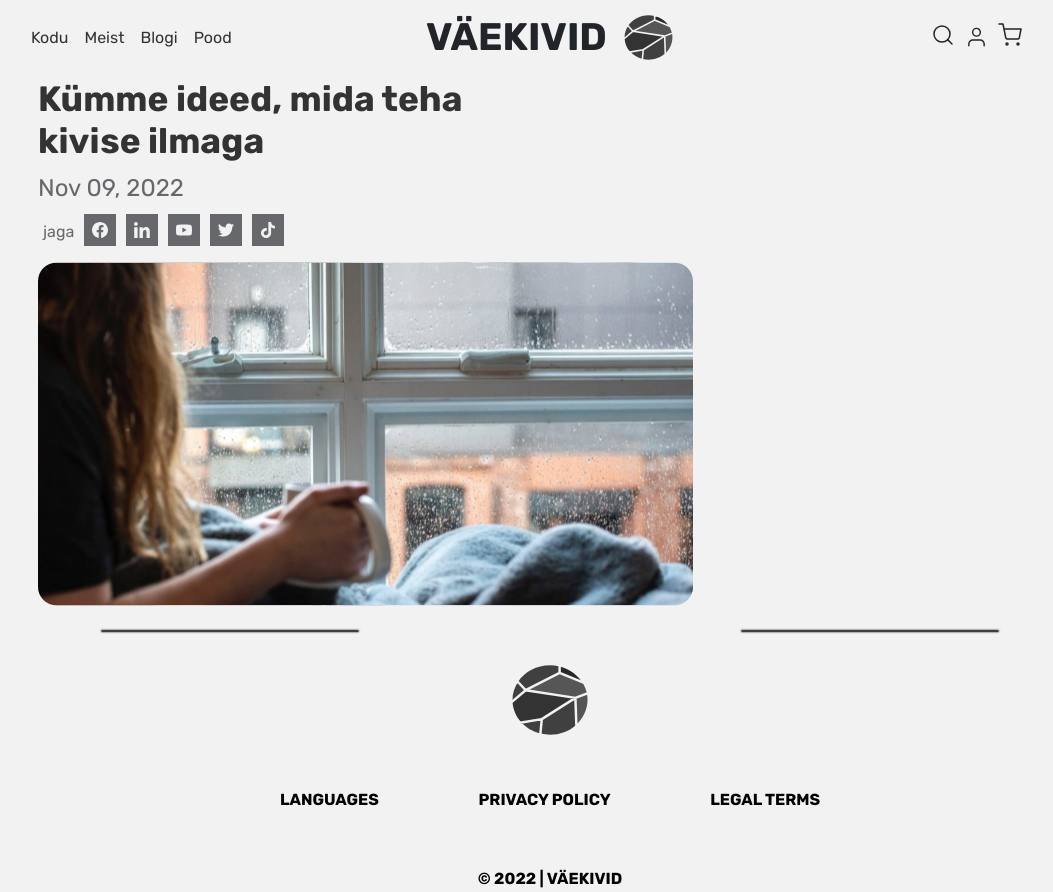
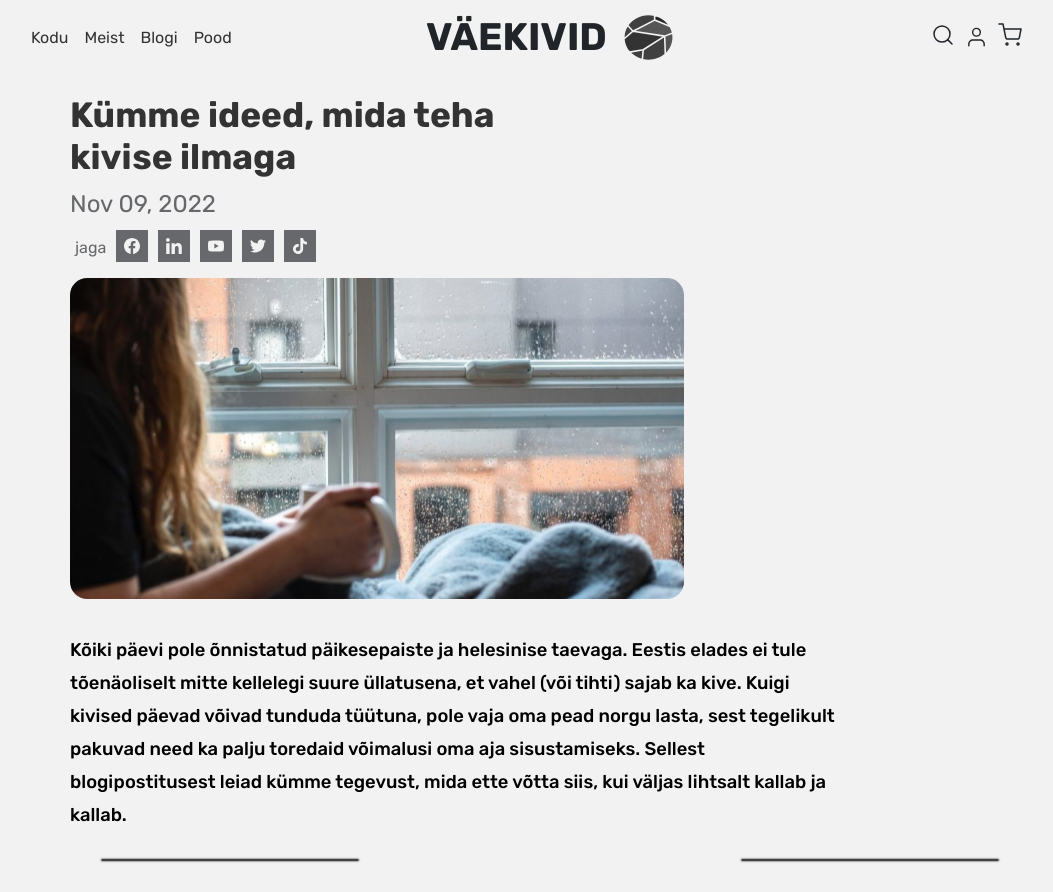
Before and after one commit to Tsarter/vaekivid, a React (Create React App) app: page /blogi in a window 1280 px wide. Shown: the top 892 px of the page, without its empty margins (90-1143 px from the left). Built offline with nearby package versions, Linux system fonts and the light colour scheme; the HTML template or start-up script is replaced by a standard one.

Commit message:
Added text paragraph to blog page.

```diff
--- a/src/pages/BlogPage.js
+++ b/src/pages/BlogPage.js
@@ -10,6 +10,7 @@ import SocialMediaButton from "../components/buttons/SocialMediaButton/SocialMed
 function BlogPage() {
 
     return (
+        <div className={classes.TopContainer}>
             <div className={classes.BlogPage}>
                 <h1 className={classes.title}>
                     Kümme ideed, mida teha kivise ilmaga
@@ -25,12 +26,19 @@ function BlogPage() {
                 </div>
                 <div className={classes.mainContent}>
                     <img src={kiviilm} alt="kivine ilm"/>
-
+                    <p>
+                    Kõiki päevi pole õnnistatud päikesepaiste ja helesinise taevaga. Eestis elades ei tule
+                    tõenäoliselt mitte kellelegi suure üllatusena, et vahel (või tihti) sajab ka kive. Kuigi kivised
+                    päevad võivad tunduda tüütuna, pole vaja oma pead norgu lasta, sest tegelikult pakuvad need ka
+                    palju toredaid võimalusi oma aja sisustamiseks. Sellest blogipostitusest leiad kümme tegevust,
+                    mida ette võtta siis, kui väljas lihtsalt kallab ja kallab.
+                    </p>
                 </div>
-
+            </div>
         </div>
 
 
     )
 }
+
 export default BlogPage;
--- a/src/pages/BlogPage.module.css
+++ b/src/pages/BlogPage.module.css
@@ -1,8 +1,14 @@
 
+.TopContainer {
+    width: 100%;
+    height: max-content;
+    margin: 1em 0;
+
+}
 
 .BlogPage {
     margin: auto;
-    width: 80%;
+    width: 75%;
 }
 
 .Socials {
@@ -26,6 +32,7 @@
 .date {
     font-weight: normal;
     margin: 0.5em 0;
+    width: fit-content;
 }
 
 .gray {
@@ -33,7 +40,7 @@
 }
 
 .mainContent {
-    width: inherit;
+    width: 80%;
 }
 
 .mainContent > img {
```
Lines whose indentation alone changed are shown as unchanged.
